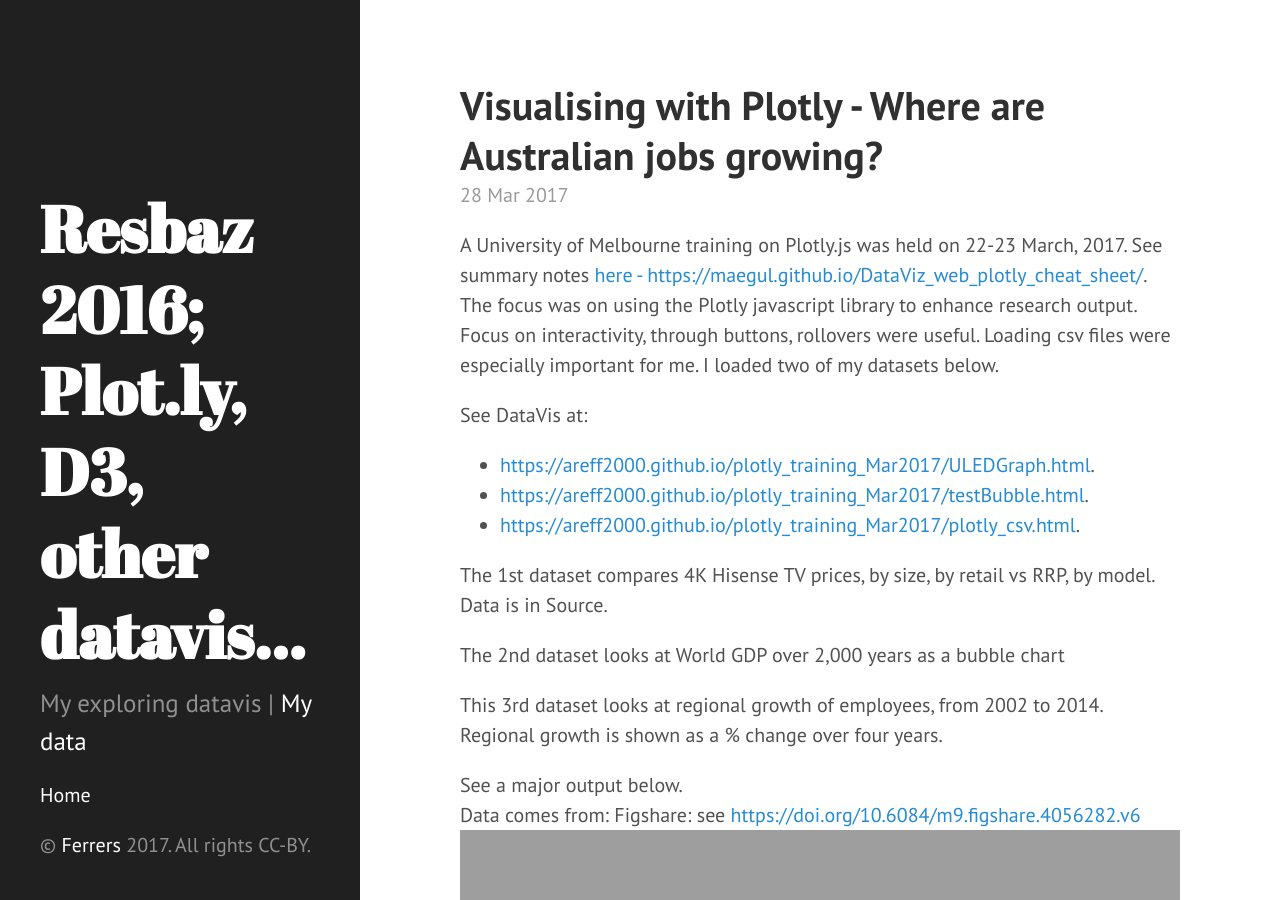
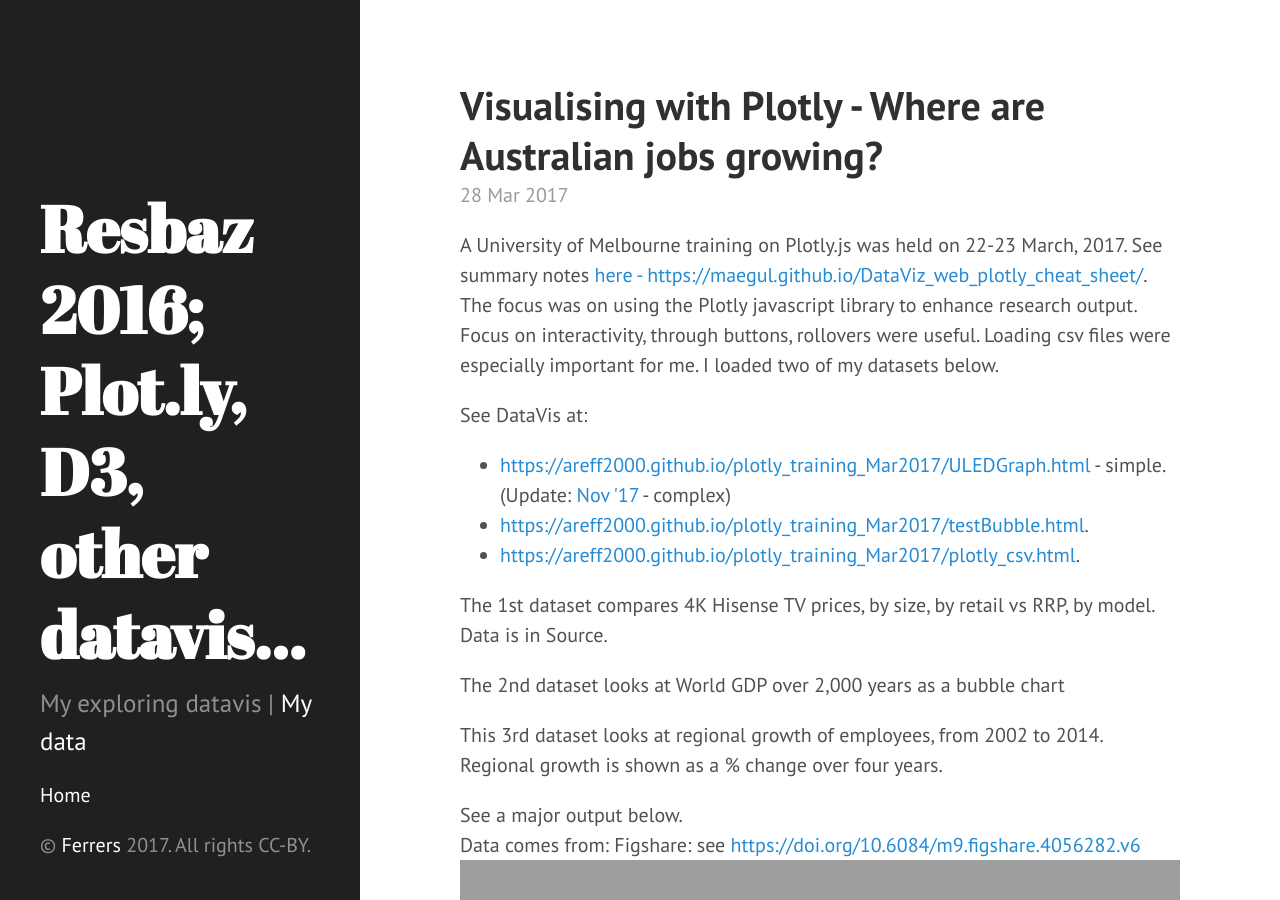
Before and after one commit to areff2000/areff2000.github.io, a Jekyll site: the page built from _posts/2017-03-28-plotly.markdown, in a window 1280 px wide and 900 px high. Built offline with Jekyll 4.4.1, drawn with Linux system fonts in a browser that asks for light colours.

Commit message:
Add ULED Nov link

```diff
--- a/_posts/2017-03-28-plotly.markdown
+++ b/_posts/2017-03-28-plotly.markdown
@@ -11,7 +11,7 @@ Loading csv files were especially important for me. I loaded two of my datasets
 
 <p>See DataVis at:
 <ul><li>
-<a href="https://areff2000.github.io/plotly_training_Mar2017/ULEDGraph.html">https://areff2000.github.io/plotly_training_Mar2017/ULEDGraph.html</a>.</li>
+<a href="https://areff2000.github.io/plotly_training_Mar2017/ULEDGraph.html">https://areff2000.github.io/plotly_training_Mar2017/ULEDGraph.html</a> - simple. (Update: <a href="https://areff2000.github.io/plotly_training_Mar2017/ULEDGraphNov17.html">Nov '17</a> - complex)</li>
 <li>
 <a href="https://areff2000.github.io/plotly_training_Mar2017/testBubble.html">https://areff2000.github.io/plotly_training_Mar2017/testBubble.html</a>.
 </li>
```
